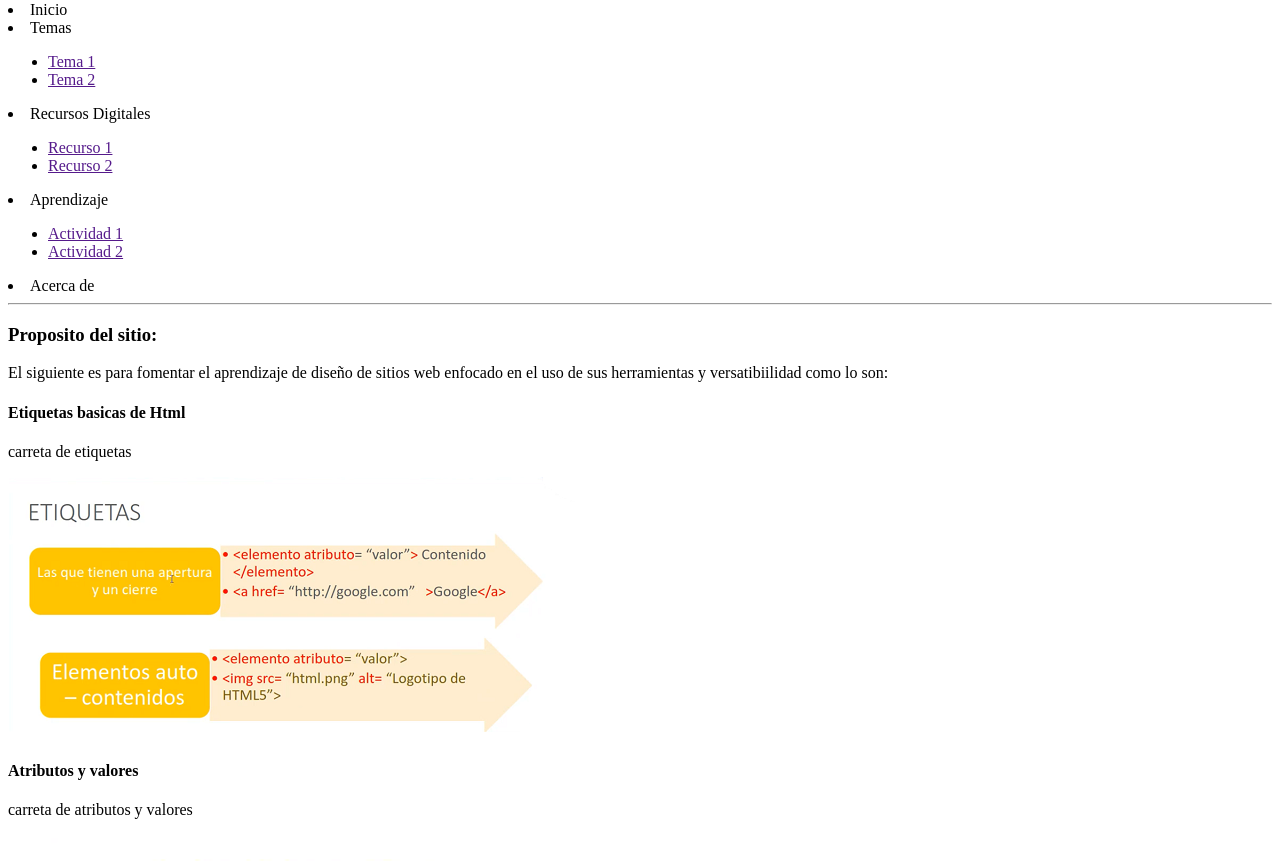
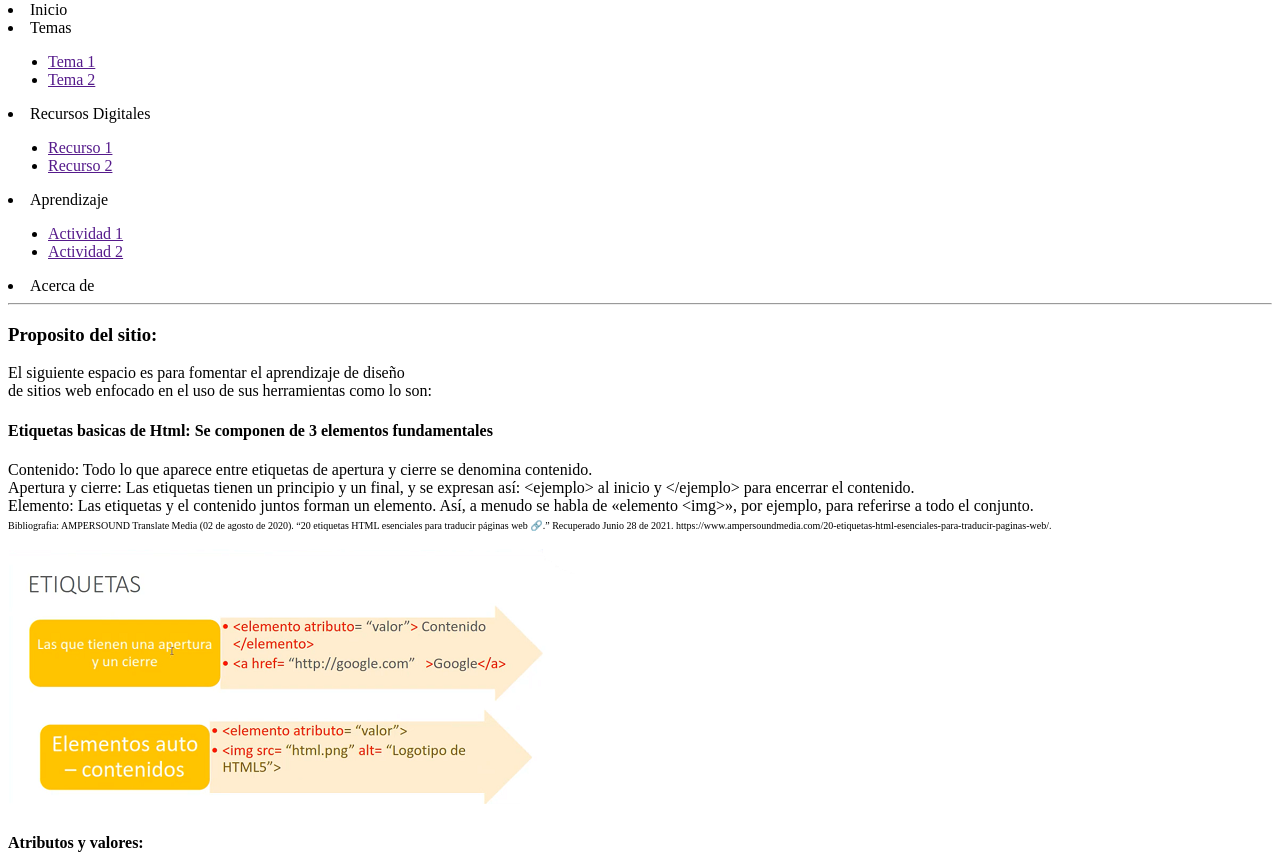
Before and after one commit to jpablo36/DSW-JuanPabloMontilla, a plain HTML site: page Fase2/design.html in a window 1280 px wide. Shown: the part 89-950 px from the top of the page. Drawn offline with Linux system fonts and the light colour scheme.

Commit message:
Actualización Fase 2
Actualización Fase 2

```diff
--- a/Fase2/design.html
+++ b/Fase2/design.html
@@ -1,5 +1,5 @@
 <!DOCTYPE html>
-<html lang="en">
+<html lang="es">
 <head>
     <meta charset="UTF-8">
     <meta http-equiv="X-UA-Compatible" content="IE=edge">
@@ -36,18 +36,29 @@
     <hr>
     <section>
         <h3>Proposito del sitio:</h3>
-        <p>El siguiente es para fomentar el aprendizaje de diseño de sitios web enfocado en el uso de sus herramientas y versatibiilidad como lo son:</p>
+        <p>El siguiente espacio es para fomentar el aprendizaje de diseño <br> de sitios web enfocado en el uso de sus herramientas como lo son:</p>
         <article>
-            <h4>Etiquetas basicas de Html</h4>
-            <p>carreta de etiquetas</p>
+            <h4>Etiquetas basicas de Html: Se componen de 3 elementos fundamentales</h4>
+            <p>
+                Contenido: Todo lo que aparece entre etiquetas de apertura y cierre se denomina contenido.
+                <br>Apertura y cierre: Las etiquetas tienen un principio y un final, y se expresan así: &lt;ejemplo> al inicio y &lt;/ejemplo> para encerrar el contenido.
+                <br>Elemento: Las etiquetas y el contenido juntos forman un elemento. Así, a menudo se habla de «elemento &lt;img>», por ejemplo, para referirse a todo el conjunto.
+                <br><FONT SIZE=1>Bibliografia: AMPERSOUND Translate Media (02 de agosto de 2020). “20 etiquetas HTML esenciales para traducir páginas web 🔗.” Recuperado Junio 28 de 2021. https://www.ampersoundmedia.com/20-etiquetas-html-esenciales-para-traducir-paginas-web/.</font>
+            </p>
             <img src="img/etiqueta_html.png">
-            <h4>Atributos y valores</h4>
-            <p>carreta de atributos y valores</p>
+            <h4>Atributos y valores:</h4>
+            <p>Cada una de las etiquetas HTML define sus propios atributos, algunos de los atributos son comunes a muchas o casi todas las etiquetas. De esta forma, es habitual <br> explicar por separado los atributos comunes de las etiquetas para no tener que volver a hacerlo cada vez que se explica una nueva etiqueta. Los atributos comunes <br> se dividen en cuatro grupos según su funcionalidad:
+            <br>-Atributos básicos: se pueden utilizar prácticamente en todas las etiquetas HTML.
+            <br>-Atributos para internacionalización: los utilizan las páginas que muestran sus contenidos en varios idiomas.
+            <br>-Atributos de eventos: sólo se utilizan en las páginas web dinámicas creadas con JavaScript.
+            <br>-Atributos de foco: relacionados principalmente con la accesibilidad de los sitios web.
+            <br><FONT SIZE=1>Bibliografia: Eguiluz J. Introducción a XHTML. Uniwebsidad. ” Recuperado Junio 28 de 2021. https://uniwebsidad.com/libros/xhtml/capitulo-2/etiquetas-y-atributos.</font>
+            </p>
             <img src="img/atributo_valores.png">
         </article>
     </section>
     <hr>
-    <h5>Mockup</h5>
+    <h5>Mockup</h4>
         <img src="img/mockup.jpg">
     <footer>
         <p>Correo del Autor:jpablos36@gmail.com <br> Skype: jpablo36 <br> Fecha Actualizacion: 28 junio de 2021</p>
```
Also changed, not shown: index.html (+1 -1 lines), Fase2/img/mockup.jpg.
